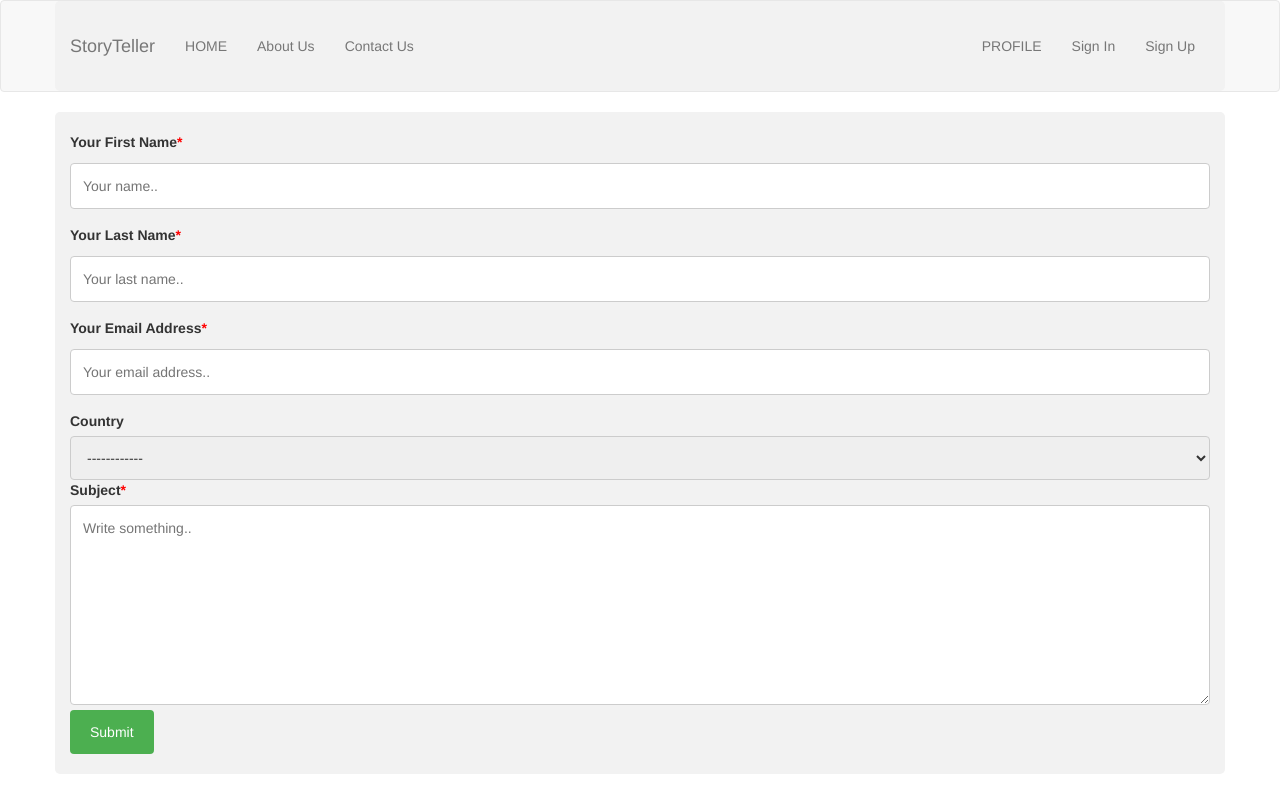
After one commit to ventsigachev/django_exam_project, a Django app: page /contact/ in a window 1280 px wide. The commit adds this page. Run offline with Django 3.2, Linux system fonts and the light colour scheme; some libraries are stand-ins or nearby versions.

Commit message:
Templates and css

```diff
--- /dev/null
+++ b/story/static/story/contact.css
@@ -0,0 +1,38 @@
+ /* Style inputs with type="text", select elements and text areas */
+ input[type=text], select, textarea {
+    width: 100%; /* Full width */
+    padding: 12px; /* Some padding */
+    border: 1px solid #ccc; /* Gray border */
+    border-radius: 4px; /* Rounded borders */
+    box-sizing: border-box; /* Make sure that padding and width stays in place */
+    margin-top: 6px; /* Add a top margin */
+    margin-bottom: 16px; /* Bottom margin */
+    resize: vertical; /* Allow the user to vertically resize the textarea (not horizontally) */
+  }
+
+  /* Style for asterisk(red) */
+  span{
+      color: red;
+  }
+
+  /* Style the submit button with a specific background color etc */
+  input[type=submit] {
+    background-color: #4CAF50;
+    color: white;
+    padding: 12px 20px;
+    border: none;
+    border-radius: 4px;
+    cursor: pointer;
+  }
+
+  /* When moving the mouse over the submit button, add a darker green color */
+  input[type=submit]:hover {
+    background-color: #45a049;
+  }
+
+  /* Add a background color and some padding around the form */
+  .container {
+    border-radius: 5px;
+    background-color: #f2f2f2;
+    padding: 20px;
+  }
--- /dev/null
+++ b/story/static/story/landing.css
@@ -0,0 +1,84 @@
+body {
+  background: #fafafa;
+  color: #333333;
+  margin-top: 5rem;
+}
+
+h1, h2, h3, h4, h5, h6 {
+  color: #444444;
+}
+
+ul {
+  margin: 0;
+}
+
+.bg-steel {
+  background-color: #5f788a;
+}
+
+.site-header .navbar-nav .nav-link {
+  color: #cbd5db;
+}
+
+.site-header .navbar-nav .nav-link:hover {
+  color: #ffffff;
+}
+
+.site-header .navbar-nav .nav-link.active {
+  font-weight: 500;
+}
+
+.content-section {
+  background: #ffffff;
+  padding: 10px 20px;
+  border: 1px solid #dddddd;
+  border-radius: 3px;
+  margin-bottom: 20px;
+}
+
+.article-title {
+  color: #444444;
+}
+
+a.article-title:hover {
+  color: #428bca;
+  text-decoration: none;
+}
+
+.article-content {
+  white-space: pre-line;
+}
+
+.article-img {
+  height: 65px;
+  width: 65px;
+  margin-right: 16px;
+}
+
+.article-metadata {
+  padding-bottom: 1px;
+  margin-bottom: 4px;
+  border-bottom: 1px solid #e3e3e3
+}
+
+.article-metadata a:hover {
+  color: #333;
+  text-decoration: none;
+}
+
+.article-svg {
+  width: 25px;
+  height: 25px;
+  vertical-align: middle;
+}
+
+.account-img {
+  height: 125px;
+  width: 125px;
+  margin-right: 20px;
+  margin-bottom: 16px;
+}
+
+.account-heading {
+  font-size: 2.5rem;
+}
--- a/story/urls.py
+++ b/story/urls.py
@@ -5,4 +5,5 @@ from story import views
 urlpatterns = [
     path('', views.landing, name='story landing'),
     path('about/', views.about, name='story about'),
+    path('contact/', views.contact, name='story contact')
 ]
--- a/story/views.py
+++ b/story/views.py
@@ -15,3 +15,10 @@ def about(request):
         'title': "About Us"
     }
     return render(request, 'story/about.html', context)
+
+
+def contact(request):
+    context = {
+        'title': "Contact Us"
+    }
+    return render(request, 'story/contact.html', context)
--- a/templates/story/base.html
+++ b/templates/story/base.html
@@ -1,3 +1,5 @@
+{% load static %}
+
 <!DOCTYPE html>
 <html lang="en">
 <head>
@@ -7,7 +9,10 @@
     <meta name="viewport" content="width=device-width, initial-scale=1, shrink-to-fit=no">
 
     <!-- Bootstrap CSS -->
-    <link rel="stylesheet" href="https://cdn.jsdelivr.net/npm/bootstrap@4.5.3/dist/css/bootstrap.min.css" integrity="sha384-TX8t27EcRE3e/ihU7zmQxVncDAy5uIKz4rEkgIXeMed4M0jlfIDPvg6uqKI2xXr2" crossorigin="anonymous">
+    <link rel="stylesheet" type="text/css" href="{% static 'story/landing.css' %}">
+    <link rel="stylesheet" type="text/css" href="{% static 'story/contact.css' %}">
+    <link href="https://netdna.bootstrapcdn.com/bootstrap/3.2.0/css/bootstrap.min.css" rel="stylesheet" id="bootstrap-css">
+
 
     {% if title %}
         <title>STORY|{{ title }}</title>
@@ -16,14 +21,44 @@
     {% endif %}
 </head>
 <body>
-    <div class="container">
-        {% block content %}{% endblock %}
-    </div>
+<header class="site-header">
+    <nav class="navbar navbar-default" role="navigation">
+        <div class="container">
+            <!-- Brand and toggle get grouped for better mobile display -->
+            <div class="navbar-header">
+                <button type="button" class="navbar-toggle" data-toggle="collapse" data-target="#navbar-brand-centered">
+                    <span class="sr-only">Toggle navigation</span>
+                    <span class="icon-bar"></span>
+                    <span class="icon-bar"></span>
+                    <span class="icon-bar"></span>
+                </button>
+                <div class="navbar-brand navbar-brand-centered">StoryTeller</div>
+            </div>
 
+            <!-- Collect the nav links, forms, and other content for toggling -->
+            <div class="collapse navbar-collapse" id="navbar-brand-centered">
+                <ul class="nav navbar-nav">
+                    <li><a href="{% url 'story landing' %}">HOME</a></li>
+                    <li><a href="{% url 'story about' %}">About Us</a></li>
+                    <li><a href="{% url 'story contact' %}">Contact Us</a></li>
+                </ul>
+                <ul class="nav navbar-nav navbar-right">
+                    <li><a href="#">PROFILE</a></li>
+                    <li><a href="#">Sign In</a></li>
+                    <li><a href="#">Sign Up</a></li>
+                </ul>
+            </div><!-- /.navbar-collapse -->
+        </div><!-- /.container-fluid -->
+    </nav>
+</header>
 
-    <!-- Option 1: jQuery and Bootstrap Bundle (includes Popper) -->
-    <script src="https://code.jquery.com/jquery-3.5.1.slim.min.js" integrity="sha384-DfXdz2htPH0lsSSs5nCTpuj/zy4C+OGpamoFVy38MVBnE+IbbVYUew+OrCXaRkfj" crossorigin="anonymous"></script>
-    <script src="https://cdn.jsdelivr.net/npm/bootstrap@4.5.3/dist/js/bootstrap.bundle.min.js" integrity="sha384-ho+j7jyWK8fNQe+A12Hb8AhRq26LrZ/JpcUGGOn+Y7RsweNrtN/tE3MoK7ZeZDyx" crossorigin="anonymous"></script>
+<div class="container">
+    {% block content %}{% endblock %}
+</div>
+
+<!-- Option 1: jQuery and Bootstrap Bundle (includes Popper) -->
+    <script src="https://netdna.bootstrapcdn.com/bootstrap/3.2.0/js/bootstrap.min.js"></script>
+    <script src="https://code.jquery.com/jquery-1.11.1.min.js"></script>
 
 </body>
 </html>
--- /dev/null
+++ b/templates/story/contact.html
@@ -0,0 +1,31 @@
+{% extends "story/base.html" %}
+{% load static %}
+
+{% block content %}
+
+    <form>
+
+        <label for="first_name">Your First Name<span>*</span></label>
+        <input type="text" id="first_name" name="first_name" placeholder="Your name.." required>
+
+        <label for="last_name">Your Last Name<span>*</span></label>
+        <input type="text" id="last_name" name="last_name" placeholder="Your last name.." required>
+
+        <label for="email">Your Email Address<span>*</span></label>
+        <input type="text" id="email" name="email" placeholder="Your email address.." required>
+
+        <label for="country">Country</label>
+        <select id="country" name="country">
+            <option value="blank">------------</option>
+            <option value="bulgaria">BULGARIA</option>
+            <option value="usa">GERMANY</option>
+            <option value="usa">USA</option>
+        </select>
+
+        <label for="subject">Subject<span>*</span></label>
+        <textarea id="subject" name="subject" placeholder="Write something.." style="height:200px" required></textarea>
+
+        <input type="submit" value="Submit">
+
+    </form>
+{% endblock content %}
--- a/templates/story/landing.html
+++ b/templates/story/landing.html
@@ -1,4 +1,6 @@
 {% extends "story/base.html" %}
+{% load static %}
+
 {% block content %}
     <h1>Story Landing</h1>
 {% endblock content %}
```
Also changed, not shown: django_exam_final/settings.py (+8 -1 lines).
